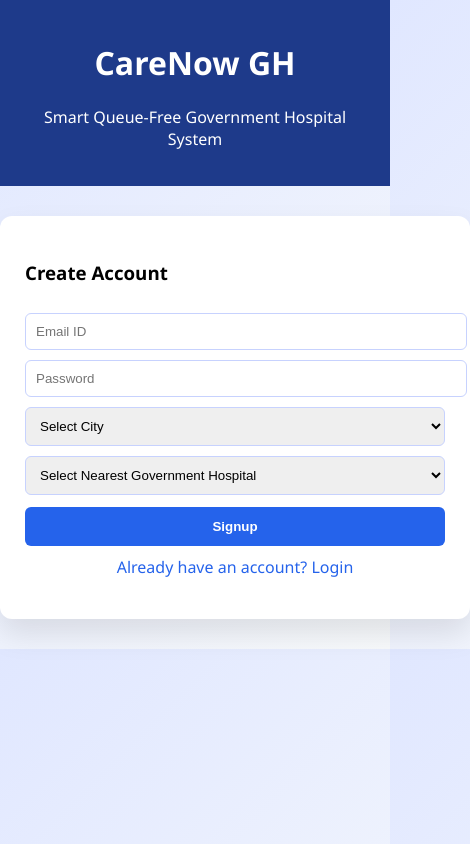
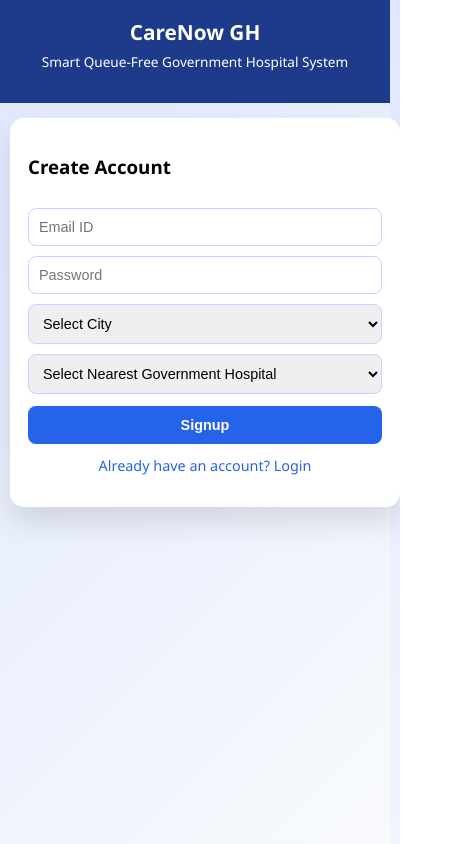
Before and after one commit to Shobanadevi246/gh-carenow, a plain HTML site: page index.html in a window 390 px wide. Shown: the whole page, 470 px wide, since content can reach past the window. Drawn offline with Linux system fonts and the light colour scheme.

Commit message:
Update style.css

```diff
--- a/style.css
+++ b/style.css
@@ -1,66 +1,154 @@
+*{
+  box-sizing:border-box;
+}
+
 body{
   margin:0;
-  font-family:'Segoe UI',sans-serif;
+  font-family:'Segoe UI', sans-serif;
   background:linear-gradient(135deg,#e0e7ff,#f8fafc);
+  min-height:100vh;
 }
 
 header{
   text-align:center;
-  padding:20px;
+  padding:18px 10px;
   background:#1e3a8a;
   color:white;
 }
 
-.card{
-  width:420px;
-  margin:30px auto;
-  background:white;
-  padding:25px;
-  border-radius:12px;
-  box-shadow:0 15px 30px rgba(0,0,0,0.1);
+header h1{
+  margin:0;
+  font-size:1.6rem;
 }
 
-input,select{
-  width:100%;
-  padding:10px;
-  margin-top:10px;
-  border-radius:6px;
-  border:1px solid #c7d2fe;
+header p{
+  margin-top:6px;
+  font-size:0.95rem;
 }
 
+/* CARD */
+.card{
+  width:100%;
+  max-width:420px;
+  margin:20px auto;
+  background:white;
+  padding:22px;
+  border-radius:14px;
+  box-shadow:0 15px 30px rgba(0,0,0,0.12);
+}
+
+/* INPUTS */
+input, select{
+  width:100%;
+  padding:11px;
+  margin-top:10px;
+  border-radius:8px;
+  border:1px solid #c7d2fe;
+  font-size:0.95rem;
+}
+
+/* BUTTONS */
 button{
   width:100%;
   padding:12px;
   margin-top:12px;
   border:none;
-  border-radius:6px;
+  border-radius:8px;
   background:#2563eb;
   color:white;
-  font-weight:bold;
+  font-weight:600;
+  font-size:0.95rem;
   cursor:pointer;
 }
 
-button:hover{background:#1d4ed8;}
-.secondary{background:#64748b;}
+button:hover{
+  background:#1d4ed8;
+}
 
+.secondary{
+  background:#64748b;
+}
+
+.secondary:hover{
+  background:#475569;
+}
+
+/* LINKS */
 .link{
   color:#2563eb;
   cursor:pointer;
-  margin-top:10px;
+  margin-top:12px;
   text-align:center;
+  font-size:0.9rem;
 }
 
+/* EMERGENCY */
 .emg{
-  margin-top:10px;
+  margin-top:12px;
   color:#b91c1c;
   font-weight:bold;
+  font-size:0.9rem;
 }
 
+/* RECEIPT */
 .receipt-box{
   border:2px dashed #1e3a8a;
   padding:15px;
   background:#f8fafc;
   margin-bottom:15px;
+  font-size:0.9rem;
 }
 
-.hide{display:none;}
+/* HIDE */
+.hide{
+  display:none;
+}
+
+/* ========================= */
+/* 📱 MOBILE RESPONSIVE */
+/* ========================= */
+@media (max-width:480px){
+
+  header h1{
+    font-size:1.3rem;
+  }
+
+  header p{
+    font-size:0.85rem;
+  }
+
+  .card{
+    margin:15px 10px;
+    padding:18px;
+  }
+
+  input, select{
+    font-size:0.9rem;
+    padding:10px;
+  }
+
+  button{
+    font-size:0.9rem;
+    padding:11px;
+  }
+}
+
+/* ========================= */
+/* 📱 TABLET RESPONSIVE */
+/* ========================= */
+@media (min-width:481px) and (max-width:768px){
+
+  .card{
+    max-width:500px;
+  }
+}
+
+/* ========================= */
+/* 💻 LARGE SCREEN */
+/* ========================= */
+@media (min-width:1024px){
+
+  .card{
+    max-width:460px;
+  }
+}
```
